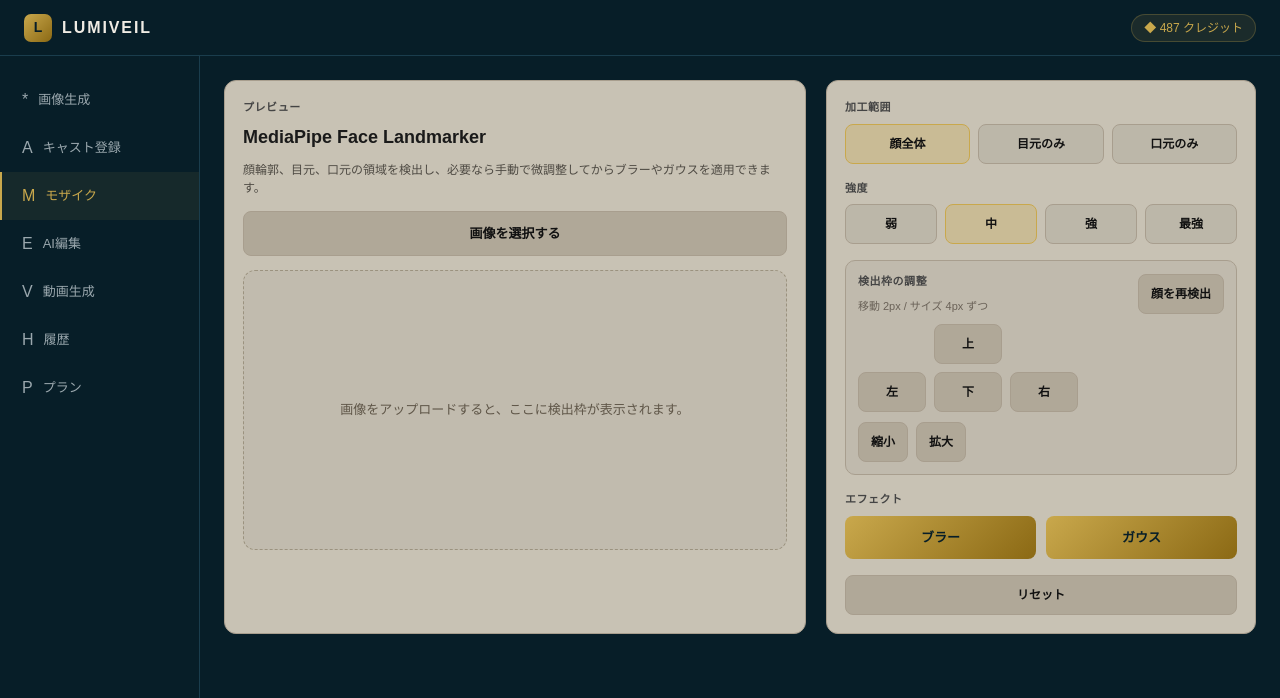
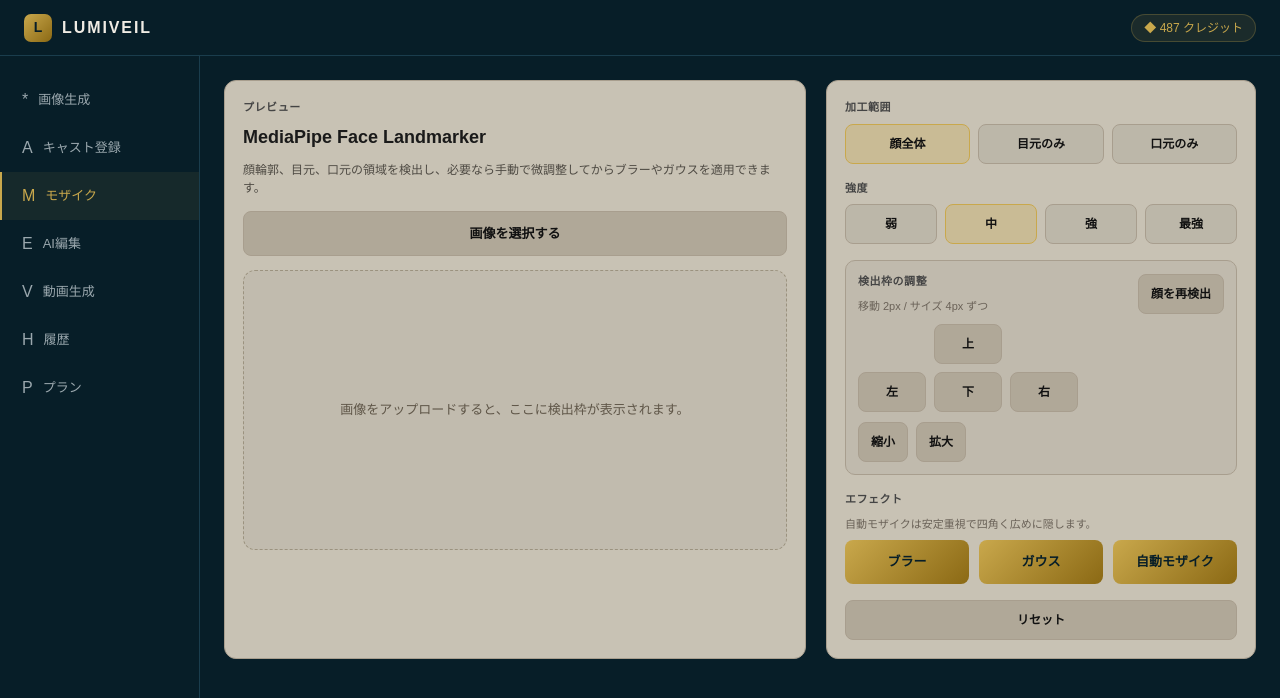
Before and after one commit to dawg2004/lumiveil, a Next.js app: page / in a window 1280 px wide. Shown: the top 698 px of the page. Built offline with nearby package versions, Linux system fonts and the light colour scheme.

Commit message:
feat: add simple automatic mosaic mode

```diff
--- a/app/page.tsx
+++ b/app/page.tsx
@@ -6,7 +6,7 @@ import { type CSSProperties, useCallback, useState } from "react";
 type TabId = "generate" | "avatar" | "mosaic" | "edit" | "video" | "history" | "plan";
 type MosaicBox = { x: number; y: number; width: number; height: number };
 type ImageSize = { width: number; height: number };
-type MosaicMode = "blur" | "gaussian";
+type MosaicMode = "blur" | "gaussian" | "simple";
 
 const NAV_ITEMS: Array<{ id: TabId; label: string; icon: string }> = [
   { id: "generate", label: "画像生成", icon: "*" },
@@ -158,7 +158,13 @@ export default function Home() {
       if (!mosaicSrc || !mosaicBox) return;
 
       setMosaicLoading(true);
-      setMosaicStage(mode === "blur" ? "ブラー加工中..." : "ガウス加工中...");
+      setMosaicStage(
+        mode === "blur"
+          ? "ブラー加工中..."
+          : mode === "gaussian"
+            ? "ガウス加工中..."
+            : "自動モザイク加工中..."
+      );
 
       try {
         const response = await fetch(mosaicSrc);
@@ -168,6 +174,7 @@ export default function Home() {
         const modeMap: Record<MosaicMode, string> = {
           blur: "ブラー",
           gaussian: "ガウス",
+          simple: "自動モザイク",
         };
 
         const strengthMap: Record<(typeof STRENGTHS)[number], string> = {
@@ -426,12 +433,16 @@ export default function Home() {
 
                 <div>
                   <div style={sectionLabelStyle}>エフェクト</div>
+                  <div style={{ fontSize: 11, color: "#6a6258", marginBottom: 8 }}>自動モザイクは安定重視で四角く広めに隠します。</div>
                   <div style={{ display: "flex", gap: 10 }}>
                     <button onClick={() => void runMosaic("blur")} style={actionButtonStyle} disabled={!mosaicSrc || !mosaicBox || mosaicLoading}>
                       ブラー
                     </button>
                     <button onClick={() => void runMosaic("gaussian")} style={actionButtonStyle} disabled={!mosaicSrc || !mosaicBox || mosaicLoading}>
                       ガウス
+                    </button>
+                    <button onClick={() => void runMosaic("simple")} style={actionButtonStyle} disabled={!mosaicSrc || !mosaicBox || mosaicLoading}>
+                      自動モザイク
                     </button>
                   </div>
                 </div>
```
